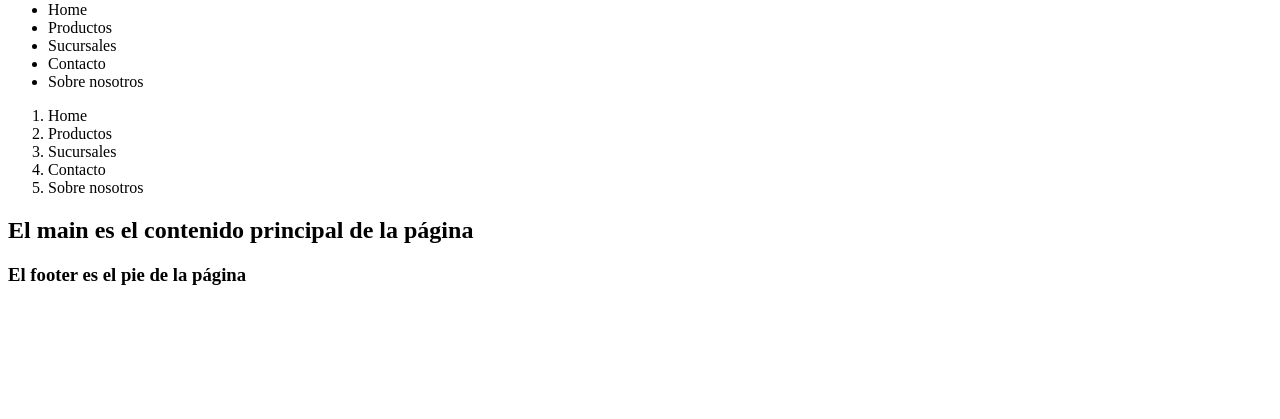
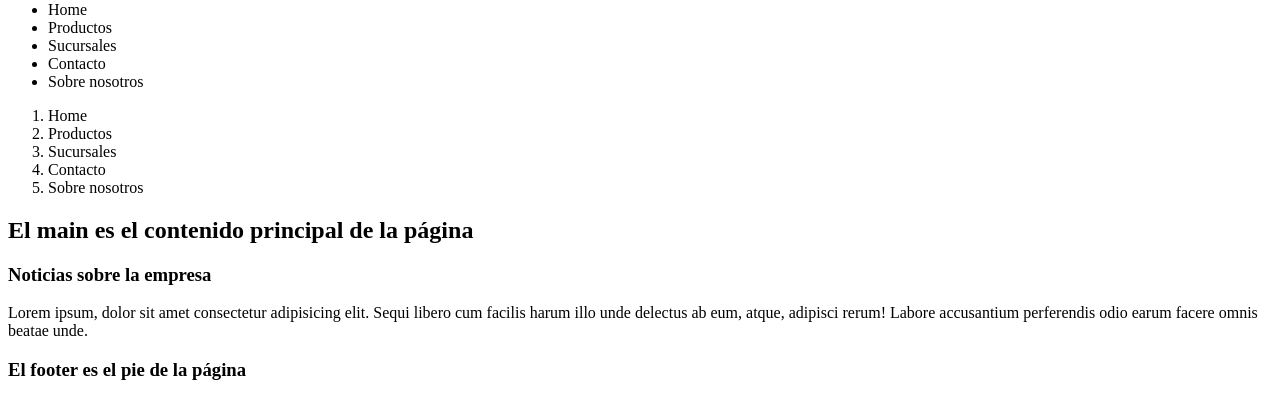
Before and after one commit to vdelaconcep/full_stack, a plain HTML site: page clase-01/index.html in a window 1280 px wide. Shown: the part 79-498 px from the top of the page. Drawn offline with Linux system fonts and the light colour scheme.

Commit message:
Modifico el poyecto

```diff
--- a/clase-01/index.html
+++ b/clase-01/index.html
@@ -58,6 +58,14 @@
         <h2>
             El main es el contenido principal de la página
         </h2>
+        <section>
+            <h3>
+                Noticias sobre la empresa
+            </h3>
+            <p>
+                Lorem ipsum, dolor sit amet consectetur adipisicing elit. Sequi libero cum facilis harum illo unde delectus ab eum, atque, adipisci rerum! Labore accusantium perferendis odio earum facere omnis beatae unde.
+            </p>
+        </section>
     </main>
 
     <footer>
```
